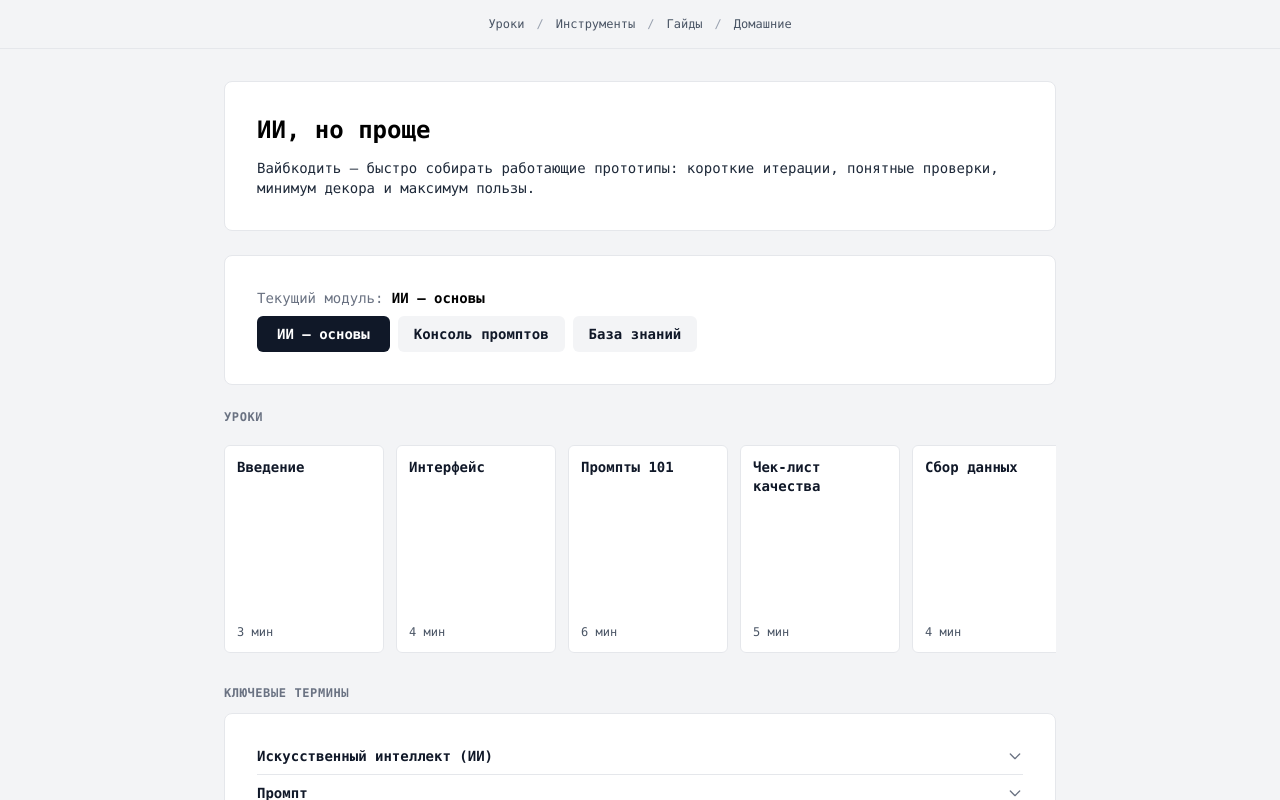
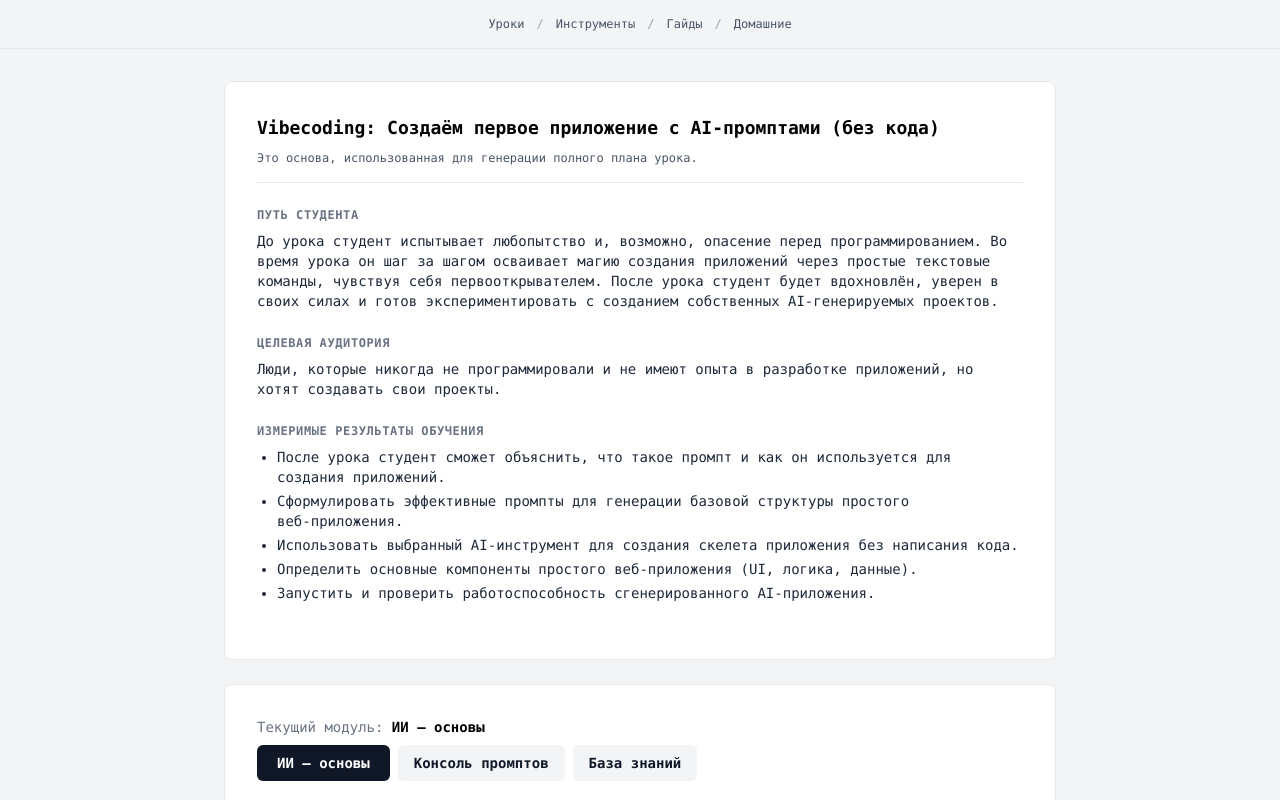
Before and after one commit to riiiiiiiiis/ai-vibecoding-dashboard, a React (Vite) app: page / in a window 1280 px wide. Shown: the top 800 px of the page. Built offline with nearby package versions, Linux system fonts and the light colour scheme.

Commit message:
feat(terms): add and merge glossary items for basics module

```diff
--- a/src/app/App.jsx
+++ b/src/app/App.jsx
@@ -88,10 +88,36 @@ export default function App() {
 
       <main className="max-w-4xl mx-auto p-6 sm:p-8 space-y-6">
         {/* Заголовок */}
-        <Card>
-          <div className="space-y-3">
-            <H2>ИИ, но проще</H2>
-            <p className="text-sm text-gray-800">Вайбкодить — быстро собирать работающие прототипы: короткие итерации, понятные проверки, минимум декора и максимум пользы.</p>
+        <Card className="animate-fade-in">
+          <header className="flex justify-between items-start border-b border-gray-200 pb-4 mb-6">
+            <div>
+              <H2 className="text-lg">Vibecoding: Создаём первое приложение с AI‑промптами (без кода)</H2>
+              <p className="mt-2 text-xs text-gray-600">Это основа, использованная для генерации полного плана урока.</p>
+            </div>
+          </header>
+          <div className="mb-6">
+            <SectionHeading className="mb-2">Путь студента</SectionHeading>
+            <div className="text-sm text-gray-800">
+              <p className="whitespace-pre-wrap">До урока студент испытывает любопытство и, возможно, опасение перед программированием. Во время урока он шаг за шагом осваивает магию создания приложений через простые текстовые команды, чувствуя себя первооткрывателем. После урока студент будет вдохновлён, уверен в своих силах и готов экспериментировать с созданием собственных AI‑генерируемых проектов.</p>
+            </div>
+          </div>
+          <div className="mb-6">
+            <SectionHeading className="mb-2">Целевая аудитория</SectionHeading>
+            <div className="text-sm text-gray-800">
+              <p>Люди, которые никогда не программировали и не имеют опыта в разработке приложений, но хотят создавать свои проекты.</p>
+            </div>
+          </div>
+          <div className="mb-6">
+            <SectionHeading className="mb-2">Измеримые результаты обучения</SectionHeading>
+            <div className="text-sm text-gray-800">
+              <ul className="list-disc list-outside pl-5 space-y-1">
+                <li>После урока студент сможет объяснить, что такое промпт и как он используется для создания приложений.</li>
+                <li>Сформулировать эффективные промпты для генерации базовой структуры простого веб‑приложения.</li>
+                <li>Использовать выбранный AI‑инструмент для создания скелета приложения без написания кода.</li>
+                <li>Определить основные компоненты простого веб‑приложения (UI, логика, данные).</li>
+                <li>Запустить и проверить работоспособность сгенерированного AI‑приложения.</li>
+              </ul>
+            </div>
           </div>
         </Card>
 
@@ -137,12 +163,9 @@ export default function App() {
           {moduleKey !== "basics" ? (
             <Card className="text-sm text-gray-800">Модуль ещё не открыт. Дата открытия: {getModuleOpenDate(moduleKey)}.</Card>
           ) : (
-            <Card className="space-y-2">
-              {terms.map((t, idx) => (
-                <React.Fragment key={t.title}>
-                  {idx > 0 && <DividerSolid />}
-                  <TermItem title={t.title} desc={t.desc} />
-                </React.Fragment>
+            <Card className="space-y-1">
+              {terms.map((t) => (
+                <TermItem key={t.title} title={t.title} desc={t.desc} />
               ))}
             </Card>
           )}
--- a/src/config/modules.js
+++ b/src/config/modules.js
@@ -193,11 +193,18 @@ export function getToolsByModule(moduleKey) {
 export function getTermsByModule(moduleKey) {
   if (moduleKey === "basics") {
     return [
-      { title: "Искусственный интеллект (ИИ)", desc: "Общий термин для систем, выполняющих интеллектуальные задачи: анализ, генерация, планирование." },
+      // Новые термины
+      { title: "Вайбкодинг", desc: "Подход к созданию прототипов: короткие итерации, проверка ценности, минимум декора — максимум пользы." },
+      { title: "Искусственный Интеллект (AI)", desc: "Общий термин для систем, выполняющих интеллектуальные задачи: анализ, принятие решений, генерация." },
+      { title: "Промптинг", desc: "Практика формулирования промптов — чётких текстовых инструкций с целями, контекстом и форматом ответа." },
+      { title: "Генеративный AI", desc: "Класс моделей, способных создавать новые тексты, изображения, аудио или код на основе обученных представлений." },
+      { title: "Приложение", desc: "Программный продукт, решающий задачу пользователя (веб/мобайл/десктоп)." },
+      { title: "Пользовательский интерфейс (UI)", desc: "Визуальная часть приложения: элементы, раскладки, состояния, взаимодействия." },
+      { title: "Модель AI", desc: "Алгоритмическая система (например, LLM), обученная на данных для инференса/генерации по входному запросу." },
+      // Ранее добавленные термины
       { title: "Промпт", desc: "Текстовая инструкция/запрос для модели: цель, контекст, формат ответа, ограничения." },
       { title: "Генерация кода", desc: "Использование ИИ для синтеза исходного кода по описанию задачи." },
       { title: "Веб‑приложение", desc: "Приложение, работающее в браузере и доступное по URL." },
-      { title: "Пользовательский интерфейс (UI)", desc: "Визуальная часть приложения: элементы, кнопки, формы, тексты." },
       { title: "No‑code (Без кода)", desc: "Подход/инструменты для сборки приложений без ручного программирования." },
       { title: "API (Application Programming Interface)", desc: "Программный интерфейс для интеграции и обмена данными между системами." },
     ];
--- a/src/features/terms/TermItem.jsx
+++ b/src/features/terms/TermItem.jsx
@@ -1,11 +1,11 @@
 import React from "react";
 
 export const TermItem = ({ title, desc }) => (
-  <details className="group">
-    <summary className="flex items-center justify-between cursor-pointer list-none marker:content-none select-none text-sm">
-      <span className="font-bold text-gray-900">{title}</span>
+  <details className="group border-b border-gray-100 last:border-b-0">
+    <summary className="w-full flex items-center justify-between text-left py-2 px-1 rounded-md hover:bg-gray-50 transition-colors cursor-pointer list-none marker:content-none select-none text-sm focus:outline-none">
+      <span className="font-bold text-black text-sm">{title}</span>
       <svg
-        className="h-4 w-4 text-gray-500 transition-transform group-open:rotate-180"
+        className="h-4 w-4 text-gray-500 transition-transform duration-200 group-open:rotate-180"
         viewBox="0 0 24 24"
         fill="none"
         xmlns="http://www.w3.org/2000/svg"
@@ -14,6 +14,6 @@ export const TermItem = ({ title, desc }) => (
         <path d="M19 9l-7 7-7-7" stroke="currentColor" strokeWidth="2" strokeLinecap="round" strokeLinejoin="round" />
       </svg>
     </summary>
-    {desc && <div className="mt-2 text-sm text-gray-800">{desc}</div>}
+    {desc && <div className="text-sm text-gray-800 pb-2 pl-1">{desc}</div>}
   </details>
 );
```
